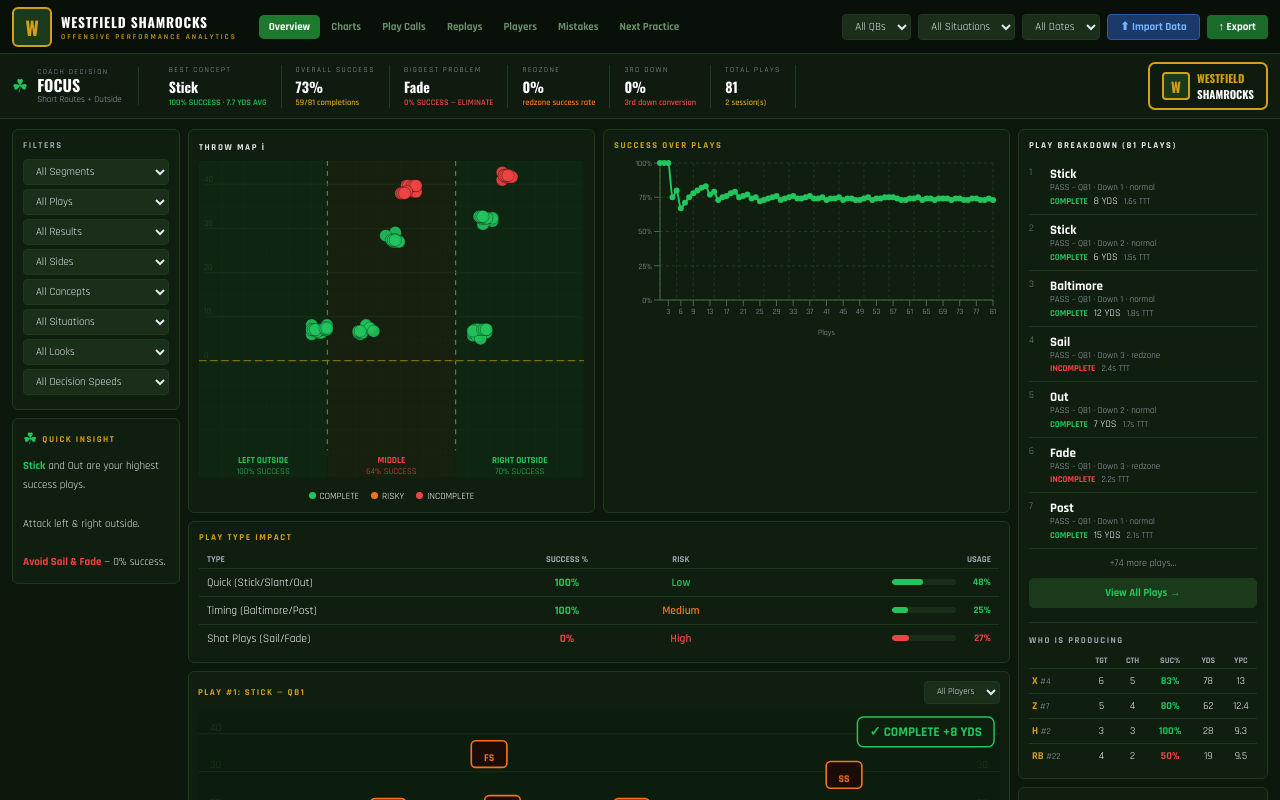
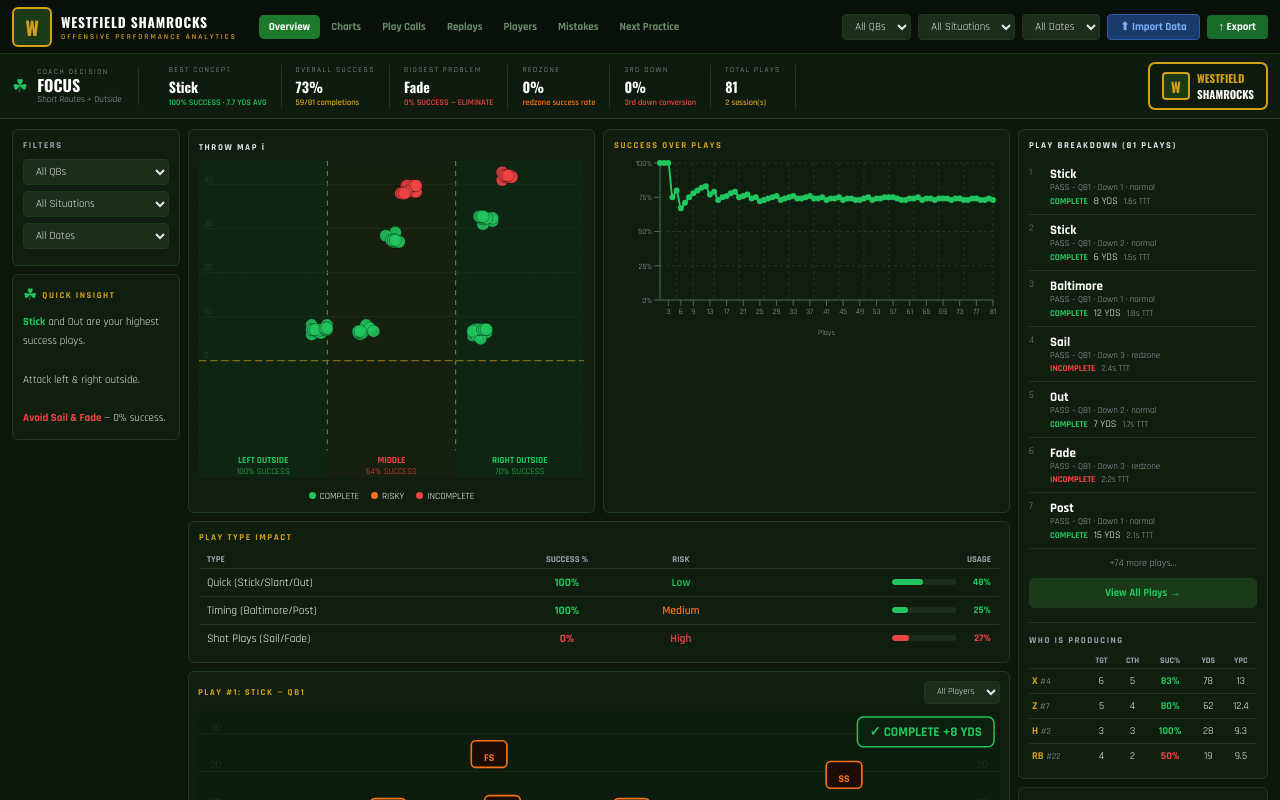
Before and after one commit to jekelle/westfield-dashboard, a React (Vite) app: page / in a window 1280 px wide. Shown: the top 800 px of the page. Built offline with nearby package versions, Linux system fonts and the light colour scheme.

Commit message:
Fix Overview sidebar filters

```diff
--- a/src/App.jsx
+++ b/src/App.jsx
@@ -595,9 +595,7 @@ export default function App() {
         {/* Left */}
         <div style={{ width:168, flexShrink:0, display:'flex', flexDirection:'column', gap:8 }}>
           <Card title="FILTERS">
-            {['All Segments','All Plays','All Results','All Sides','All Concepts','All Situations','All Looks','All Decision Speeds'].map(f =>
-              <select key={f} style={{ ...selS, display:'block', width:'100%', marginBottom:4 }}><option>{f}</option></select>
-            )}
+            <select value={fQB} onChange={e=>setFQB(e.target.value)} style={{...selS,display:'block',width:'100%',marginBottom:6}}>{['All QBs','QB1','QB2','QB3'].map(o=><option key={o}>{o}</option>)}</select><select value={fSit} onChange={e=>setFSit(e.target.value)} style={{...selS,display:'block',width:'100%',marginBottom:6}}>{[['All','All Situations'],['normal','Normal Field'],['redzone','Redzone']].map(([v,l])=><option key={v} value={v}>{l}</option>)}</select><select value={fDate} onChange={e=>setFDate(e.target.value)} style={{...selS,display:'block',width:'100%',marginBottom:6}}>{dates.map(d=><option key={d} value={d}>{d==='All'?'All Dates':d}</option>)}</select>
           </Card>
           <Card>
             <div style={{ display:'flex', alignItems:'center', gap:5, marginBottom:7 }}>
```
